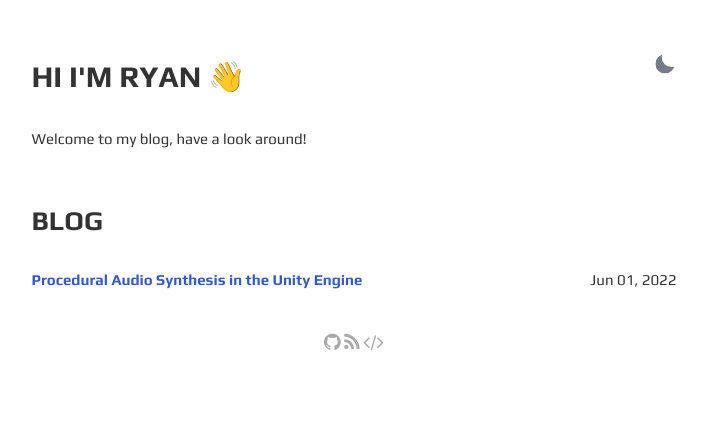
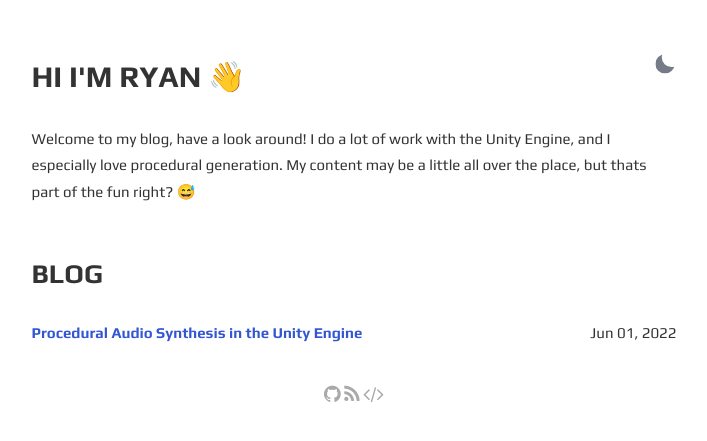
Before and after one commit to rhedgeco/rhedgeco-blog, a Jekyll site: the page built from index.html, in a window 1280 px wide. Shown: the top 441 px of the page, without its empty margins (286-993 px from the left). Built offline with Jekyll 4.4.1, drawn with Linux system fonts in a browser that asks for light colours.

Commit message:
updated bio

```diff
--- a/_config.yml
+++ b/_config.yml
@@ -1,7 +1,9 @@
 site: Hedgecock Dev Blog
 title: Hedgecock Dev Blog
 greetings: Hi I'm Ryan 👋
-description: Welcome to my blog, have a look around!
+description: |
+  Welcome to my blog, have a look around!
+  I do a lot of work with the Unity Engine, and I especially love procedural generation. My content may be a little all over the place, but thats part of the fun right? 😅
 lang: en-US
 timezone: America/Los_Angeles
 repo: https://github.com/rhedgeco/rhedgeco-blog # site repo
```
